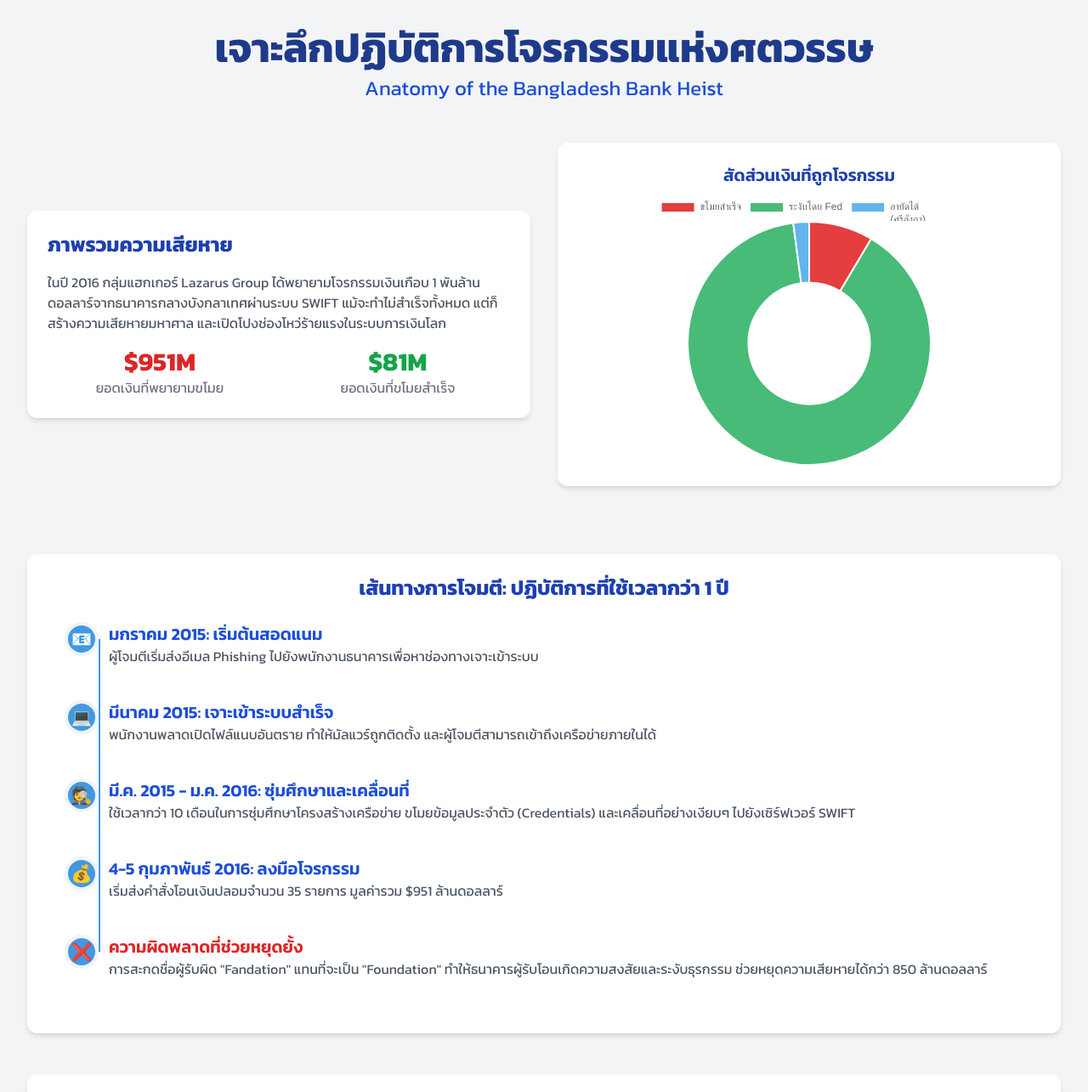
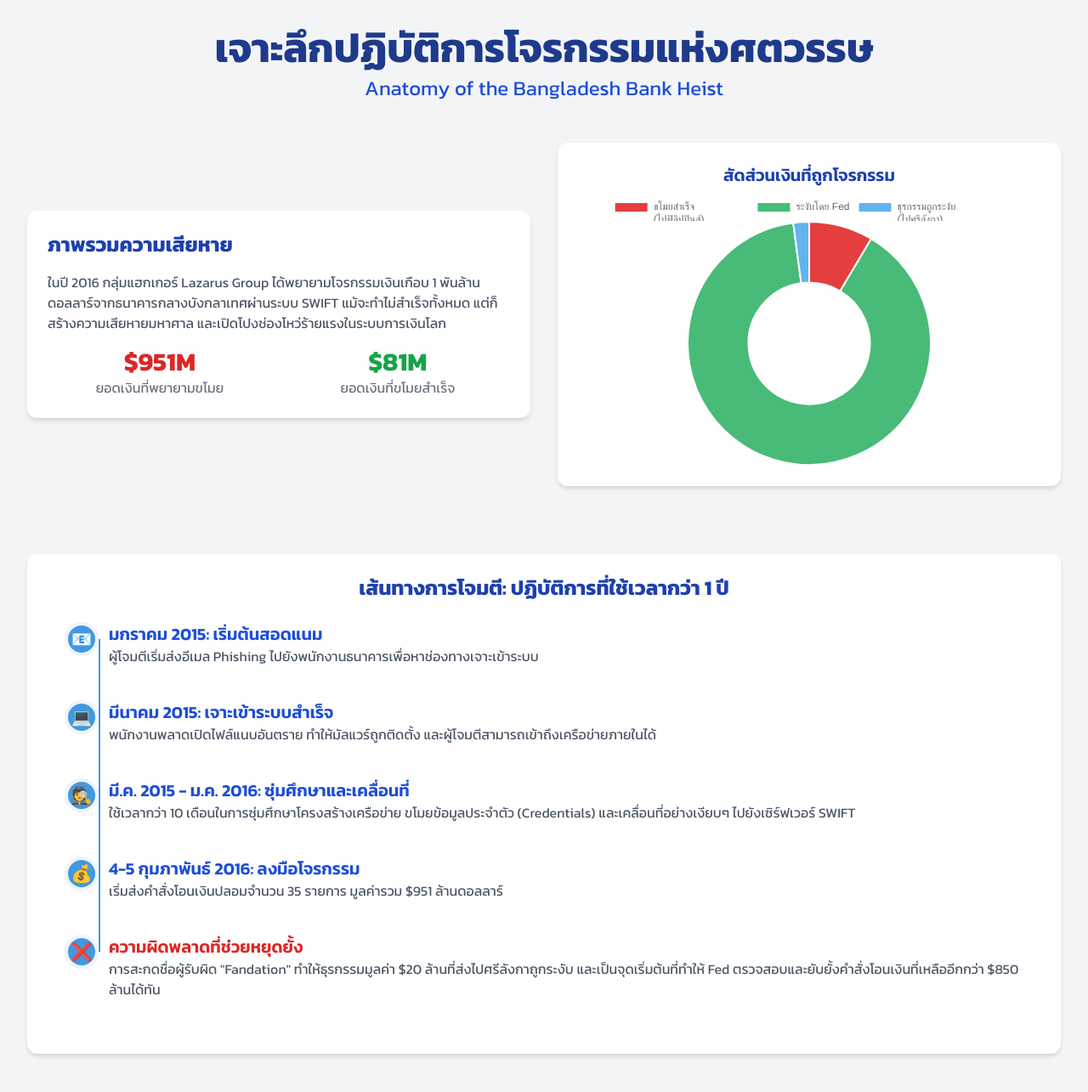
Before and after one commit to engineer-2548/BBANGLADESH-BANK-HEIST, a plain HTML site: page index.html in a window 1280 px wide. Shown: the top 1285 px of the page at 85% size. Drawn offline with nearby package versions, Linux system fonts and the light colour scheme.

Commit message:
Update index.html

```diff
--- a/index.html
+++ b/index.html
@@ -127,7 +127,7 @@
                     <div class="timeline-item relative pb-10 pl-8">
                         <div class="timeline-icon">❌</div>
                         <h3 class="text-xl font-semibold text-red-600">ความผิดพลาดที่ช่วยหยุดยั้ง</h3>
-                        <p class="text-gray-600">การสะกดชื่อผู้รับผิด "Fandation" แทนที่จะเป็น "Foundation" ทำให้ธนาคารผู้รับโอนเกิดความสงสัยและระงับธุรกรรม ช่วยหยุดความเสียหายได้กว่า 850 ล้านดอลลาร์</p>
+                        <p class="text-gray-600">การสะกดชื่อผู้รับผิด "Fandation" ทำให้ธุรกรรมมูลค่า $20 ล้านที่ส่งไปศรีลังกาถูกระงับ และเป็นจุดเริ่มต้นที่ทำให้ Fed ตรวจสอบและยับยั้งคำสั่งโอนเงินที่เหลืออีกกว่า $850 ล้านได้ทัน</p>
                     </div>
                 </div>
             </section>
@@ -271,7 +271,7 @@
             };
 
             const heistData = {
-                labels: ['ขโมยสำเร็จ', 'ระงับโดย Fed', 'อายัดได้ (ศรีลังกา)'],
+                labels: ['ขโมยสำเร็จ (ไปฟิลิปปินส์)', 'ระงับโดย Fed', 'ธุรกรรมถูกระงับ (ไปศรีลังกา)'],
                 datasets: [{
                     label: 'ยอดเงิน (ล้านดอลลาร์)',
                     data: [81, 850, 20],
```
